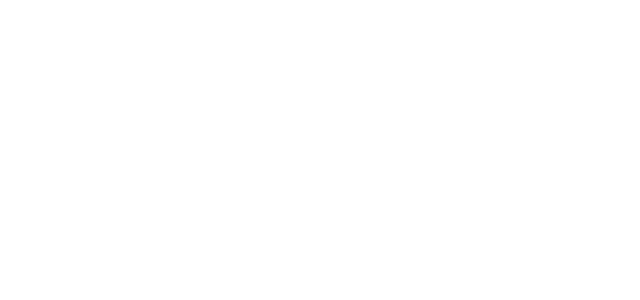
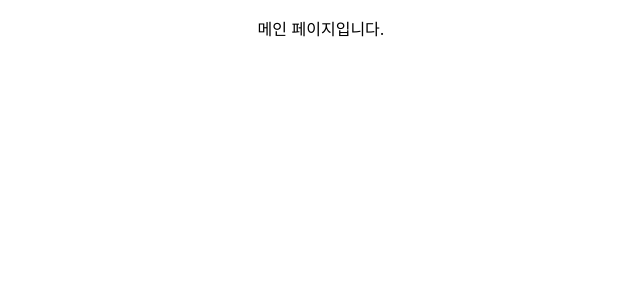
Before and after one commit to beencoder/to-do-list, a React (Create React App) app: page / in a window 1280 px wide. Before the commit this address had no page. Shown: the top 300 px of the page, without its empty margins (319-959 px from the left). Built offline with nearby package versions, Linux system fonts and the light colour scheme.

Commit message:
test: 2차 배포테스트

```diff
--- a/src/App.js
+++ b/src/App.js
@@ -6,11 +6,11 @@
 
 function App() {
   return (
-    <BrowserRouter>
+    <BrowserRouter basename={process.env.PUBLIC_URL}>
       <div className="App">
         <Routes>
-          <Route path="/react-project" element={<MainPage />}></Route>
-          <Route path="/react-project/login"  exact element={<LoginPage />} />
+          <Route path="/" element={<MainPage />}></Route>
+          <Route path="/login" element={<LoginPage />} />
         </Routes>
       </div>
     </BrowserRouter>
```
